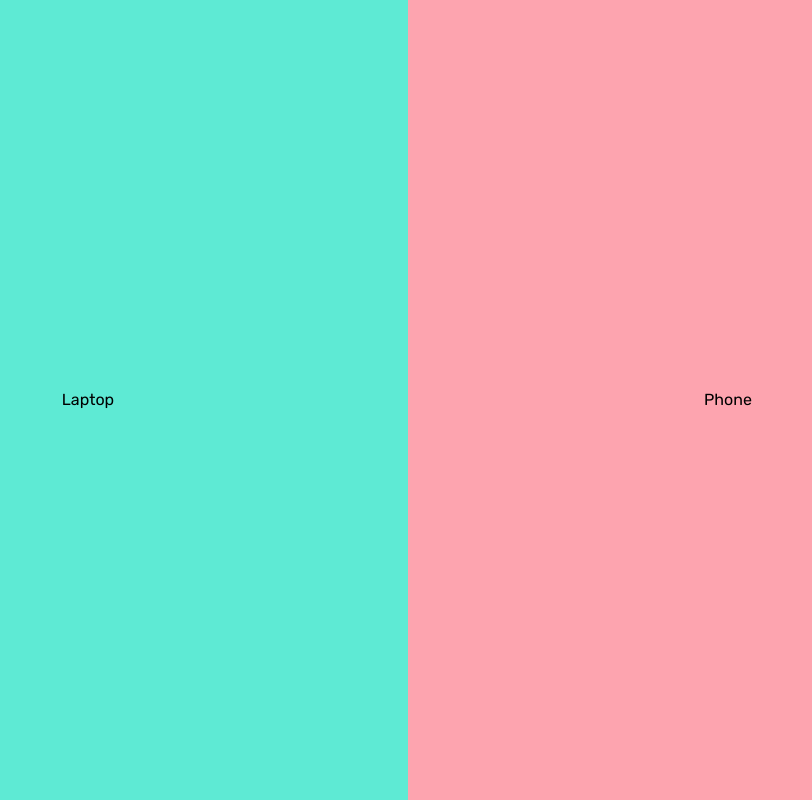
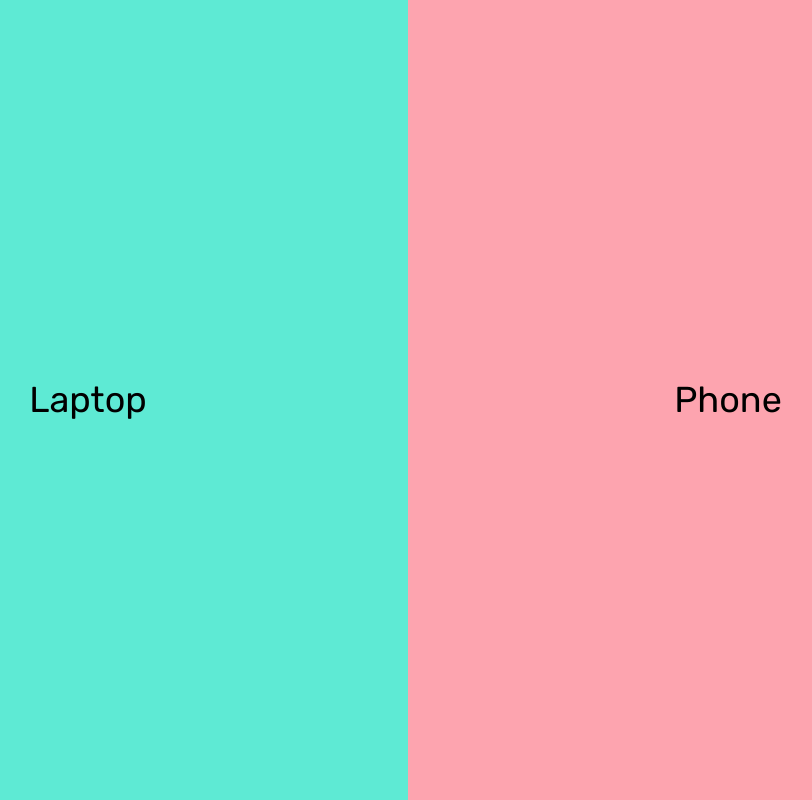
Before and after one commit to daodd1511/store, a Vue app in the folder client/: page / in a window 1280 px wide. Shown: the whole page, without its empty margins (232-1044 px from the left). Built offline with nearby package versions, Linux system fonts and the light colour scheme.

Commit message:
change font size

```diff
--- a/client/src/views/Home.vue
+++ b/client/src/views/Home.vue
@@ -2,10 +2,14 @@
 <template>
   <div>
     <router-link to="/laptop"
-      ><button class="h-screen w-1/2 bg-teal-300">Laptop</button></router-link
+      ><button class="h-screen w-1/2 bg-teal-300 text-4xl">
+        Laptop
+      </button></router-link
     >
     <router-link to="/phone"
-      ><button class="h-screen w-1/2 bg-rose-300">Phone</button></router-link
+      ><button class="h-screen w-1/2 bg-rose-300 text-4xl">
+        Phone
+      </button></router-link
     >
   </div>
 </template>
```
